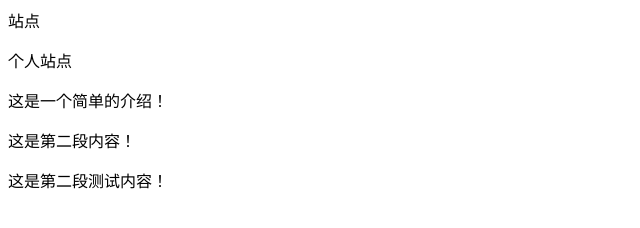
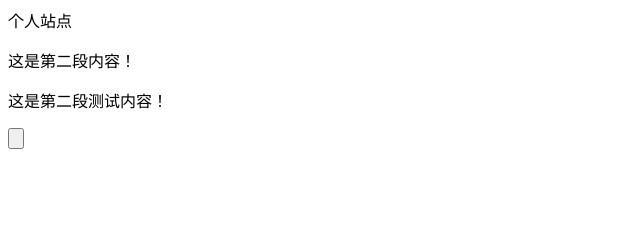
Before and after one commit to lpfang888/lpfang888.github.io, a plain HTML site: page index.html in a window 1280 px wide. Shown: the whole page, without its empty margins (0-640 px from the left). Drawn offline with Linux system fonts and the light colour scheme.

Commit message:
add a button

```diff
--- a/index.html
+++ b/index.html
@@ -1,9 +1,21 @@
 <html>
-    <header>站点</header>
-    <body>
-        <p>个人站点</p>
-        <p>这是一个简单的介绍！</p>
-        <p>这是第二段内容！</p>
-        <p>这是第二段测试内容！</p>
-    </body>
+<header>
+    <title>我的站点</title>
+    <script>
+        function btnOnclick() {
+            alert("点击了按钮！");
+        }
+    </script>
+</header>
+
+<body>
+    <p>个人站点</p>
+    <p>这是第二段内容！</p>
+    <p>这是第二段测试内容！</p>
+    <div>
+        <input type="button" title="点击" onclick="btnOnclick()">
+    </div>
+
+</body>
+
 </html>
```
